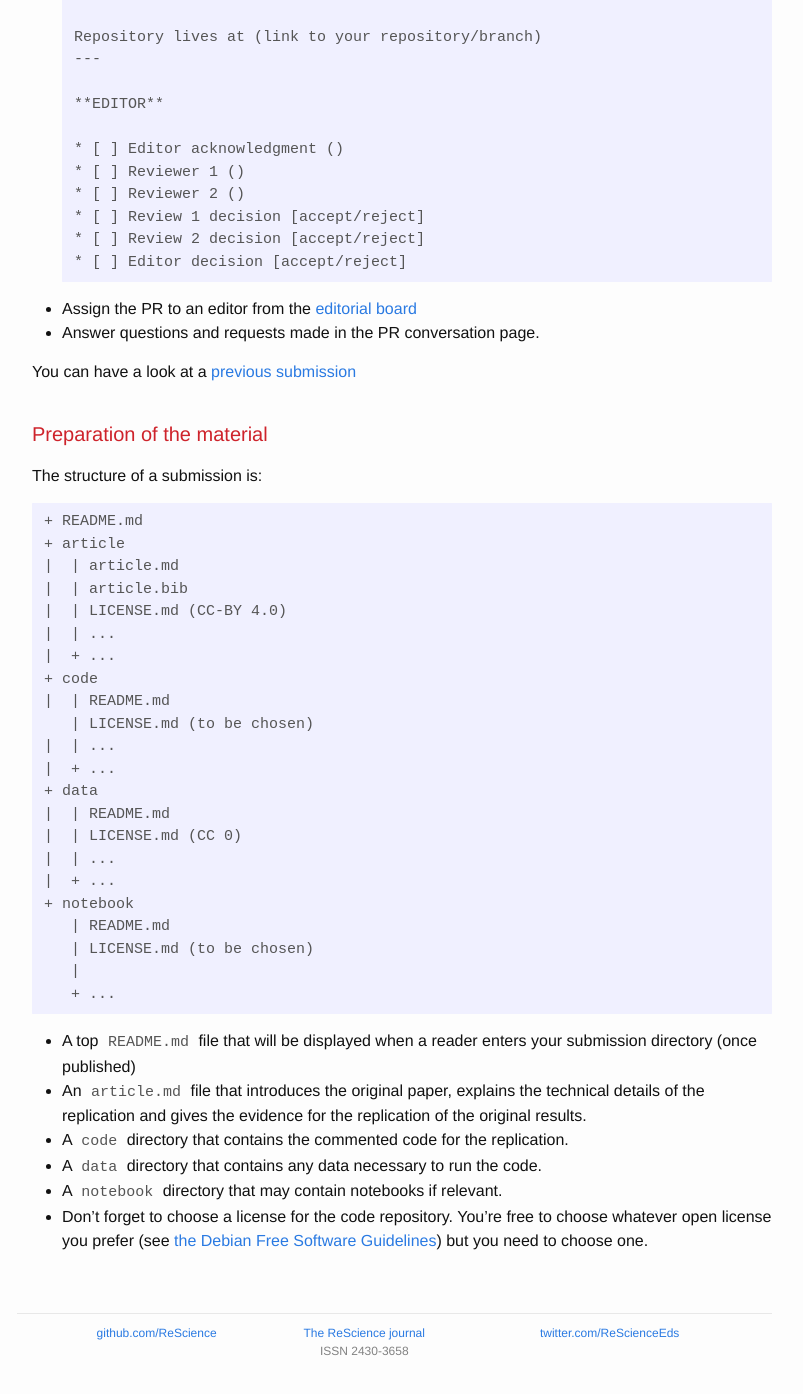
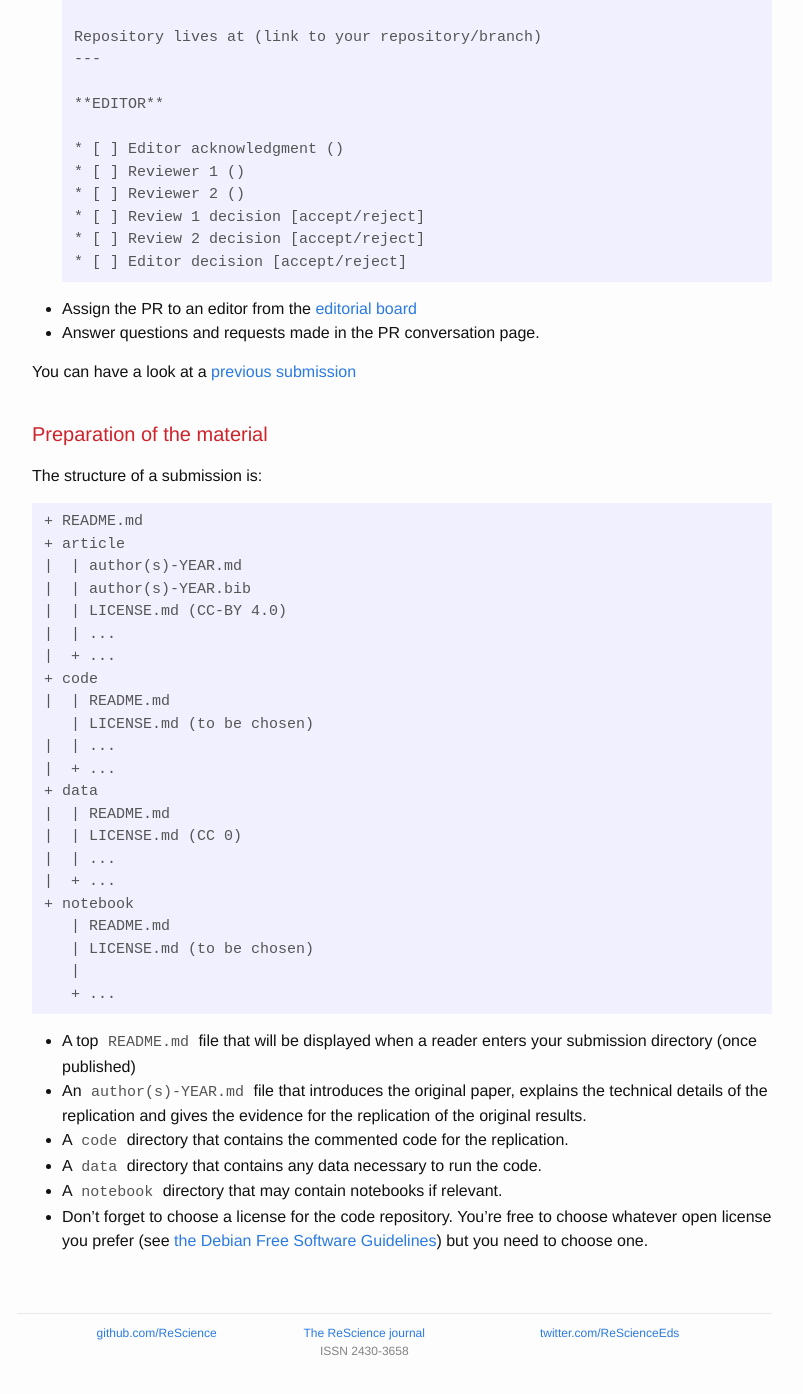
Before and after one commit to ReScience/rescience.github.io, a Jekyll site: the page built from 02-write.md, in a window 1280 px wide and 1400 px high, scrolled down 1826 px. Shown: the top 1394 px of the window, without its empty margins (238-1041 px from the left). Built offline with Jekyll 4.4.1, drawn with Linux system fonts in a browser that asks for light colours.

Commit message:
Enforce new naming coovention for article

```diff
--- a/02-write.md
+++ b/02-write.md
@@ -120,8 +120,8 @@ The structure of a submission is:
 ~~~
 + README.md
 + article
-|  | article.md
-|  | article.bib
+|  | author(s)-YEAR.md
+|  | author(s)-YEAR.bib
 |  | LICENSE.md (CC-BY 4.0)
 |  | ...
 |  + ...
@@ -142,12 +142,15 @@ The structure of a submission is:
    + ...
 ~~~
 
-* A top `README.md` file that will be displayed when a reader enters your submission directory (once published)
-* An `article.md` file that introduces the original paper, explains the technical details of the replication and gives the evidence for the replication of the original results.
+* A top `README.md` file that will be displayed when a reader enters your
+  submission directory (once published)
+* An `author(s)-YEAR.md` file that introduces the original paper, explains the
+  technical details of the replication and gives the evidence for the
+  replication of the original results.
 * A `code` directory that contains the **commented** code for the replication.
 * A `data` directory that contains any data necessary to run the code.
 * A `notebook` directory that may contain notebooks if relevant.
-* Don't forget to choose a license for the code repository. You're free
-  to choose whatever open license you prefer (see
+* Don't forget to choose a license for the code repository. You're free to
+  choose whatever open license you prefer (see
   [the Debian Free Software Guidelines](https://www.debian.org/social_contract#guidelines))
   but you need to choose one.
```
